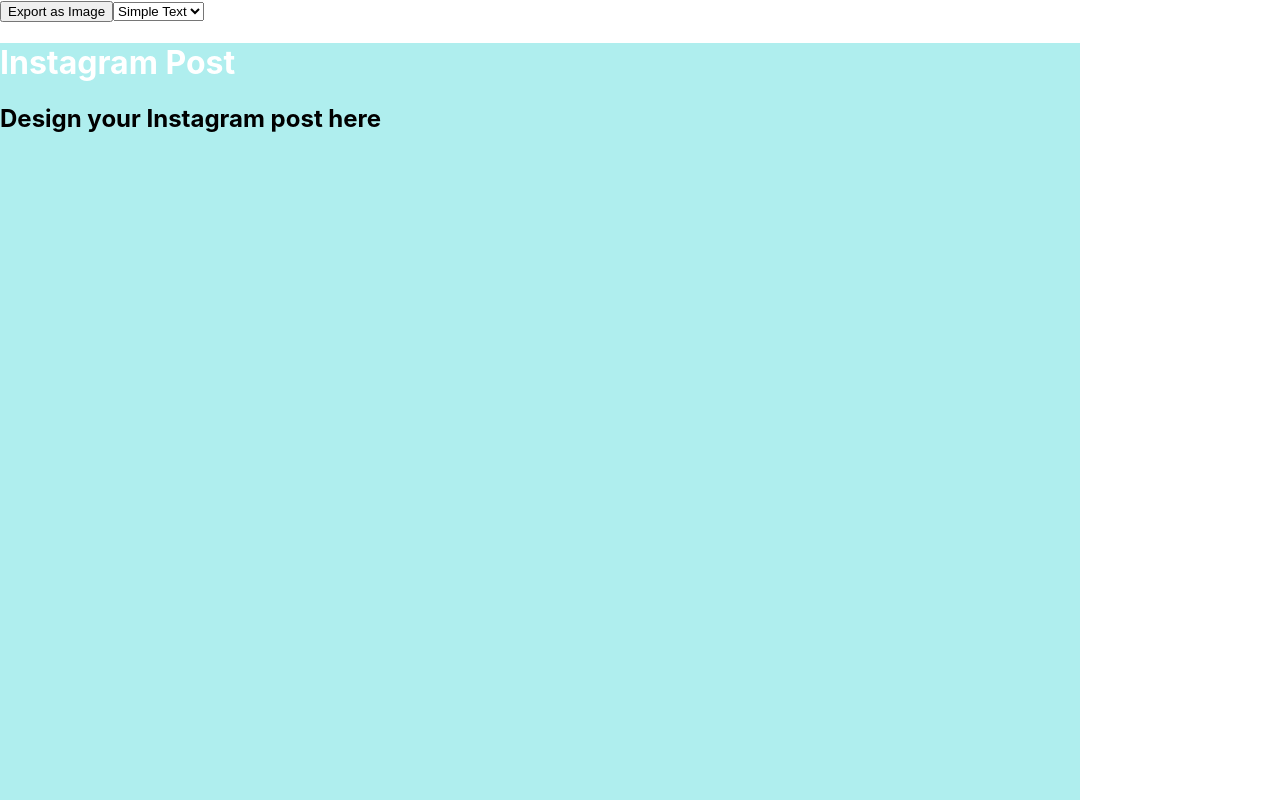
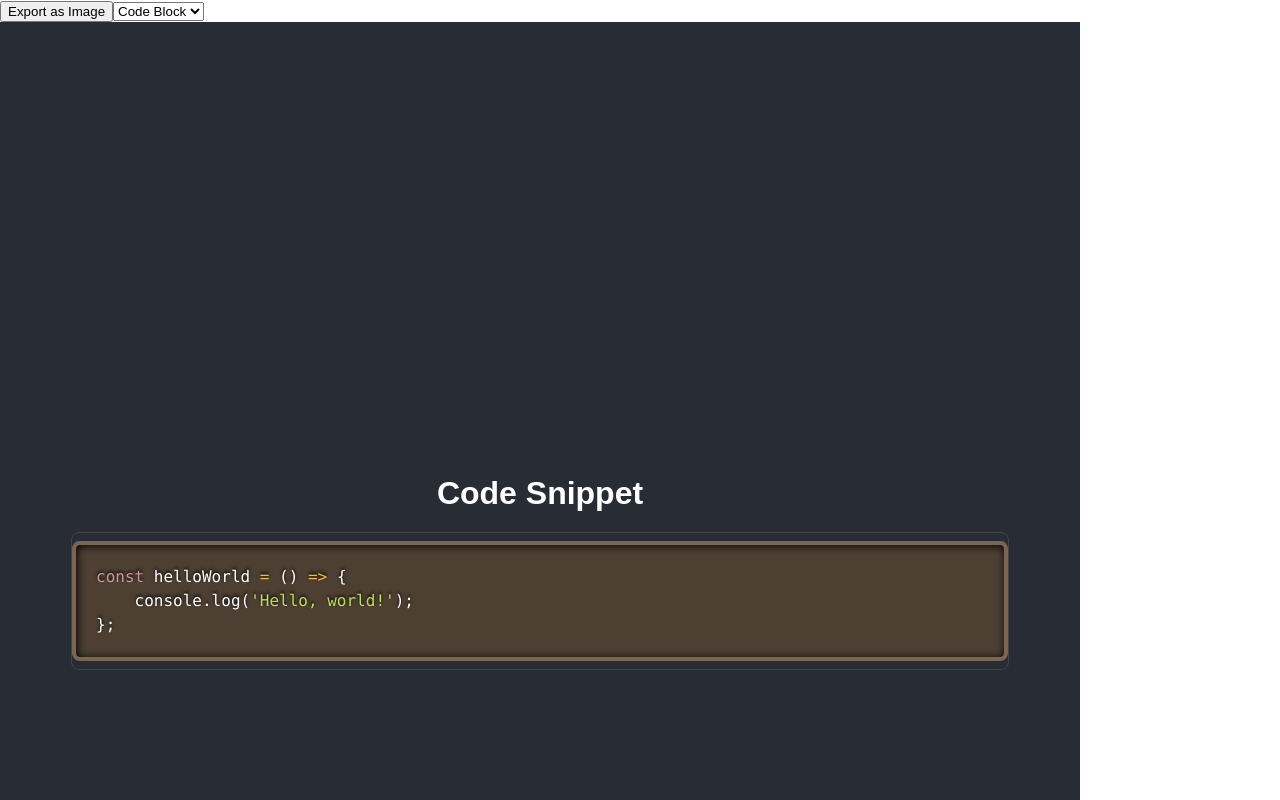
Before and after one commit to ehsandevs/social-post-creator, a React (Create React App) app: page /instagram in a window 1280 px wide. Shown: the top 800 px of the page. Built offline with nearby package versions, Linux system fonts and the light colour scheme.

Commit message:
add CodeBlockPost component and update InstagramPost to support code snippets

```diff
--- a/package.json
+++ b/package.json
@@ -10,6 +10,7 @@
     "react-dom": "^19.0.0",
     "react-router-dom": "^7.1.1",
     "react-scripts": "5.0.1",
+    "react-syntax-highlighter": "^15.6.1",
     "web-vitals": "^4.2.4"
   },
   "scripts": {
--- a/src/Pages/Instagram.js
+++ b/src/Pages/Instagram.js
@@ -1,14 +1,20 @@
 import React, { useRef, useState } from 'react';
 import { toJpeg } from 'html-to-image';
 import SimpleText from '../PostTypes/SimpleText';
+import CodeBlockPost from '../PostTypes/CodeBlockPost';
 
 const postTypes = {
     simpleText: SimpleText,
+    codeBlock: CodeBlockPost,
     // Add other post types here
 };
 
+const exampleCode = `const helloWorld = () => {
+    console.log('Hello, world!');
+};`;
+
 function InstagramPost() {
-    const [selectedPostType, setSelectedPostType] = useState('simpleText');
+    const [selectedPostType, setSelectedPostType] = useState('codeBlock');
     const PostComponent = postTypes[selectedPostType];
     const postRef = useRef();
 
@@ -36,9 +42,11 @@
             </button>
             <select onChange={(e) => setSelectedPostType(e.target.value)} value={selectedPostType}>
                 <option value="simpleText">Simple Text</option>
+                <option value="codeBlock">Code Block</option>
                 {/* Add other options here */}
             </select>
-            <PostComponent ref={postRef} />
+            <PostComponent ref={postRef} code={exampleCode}
+                language="javascript" />
         </div>
     );
 }
--- /dev/null
+++ b/src/PostTypes/CodeBlockPost.js
@@ -0,0 +1,51 @@
+import React from 'react';
+import { Prism as SyntaxHighlighter } from 'react-syntax-highlighter';
+import { dark } from 'react-syntax-highlighter/dist/esm/styles/prism';
+
+const CodeBlockPost = React.forwardRef((props, ref) => {
+    const { code, language = 'javascript' } = props;
+
+    return (
+        <div
+            ref={ref}
+            className="post-design"
+            style={{
+                width: '1080px',
+                height: '1080px',
+                backgroundColor: '#282c34',
+                color: 'white',
+                padding: '20px',
+                display: 'flex',
+                flexDirection: 'column',
+                justifyContent: 'center',
+                alignItems: 'center',
+                boxSizing: 'border-box',
+                fontFamily: 'Arial, sans-serif',
+            }}
+        >
+            <h1 style={{ marginBottom: '20px' }}>Code Snippet</h1>
+            <div
+                style={{
+                    width: '90%',
+                    border: '1px solid #444',
+                    borderRadius: '8px',
+                    overflow: 'hidden',
+                }}
+            >
+                <SyntaxHighlighter
+                    language={language}
+                    style={dark}
+                    customStyle={{
+                        fontSize: '16px',
+                        padding: '20px',
+                        borderRadius: '8px',
+                    }}
+                >
+                    {code}
+                </SyntaxHighlighter>
+            </div>
+        </div>
+    );
+});
+
+export default CodeBlockPost;
```
Also changed, not shown: 1 other file (tests, documents, lock files or other folders).
